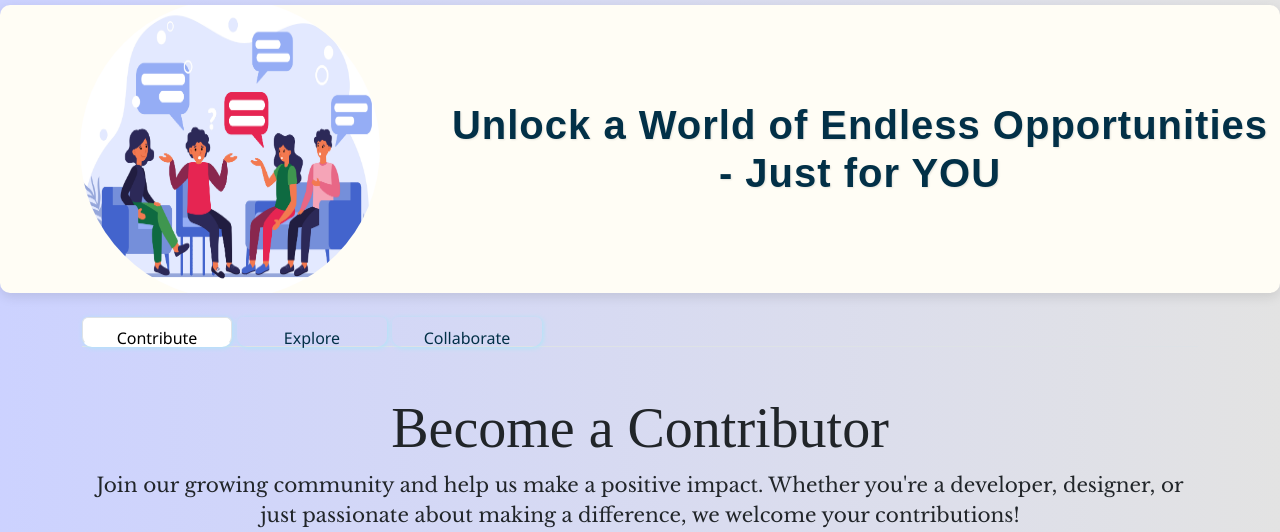
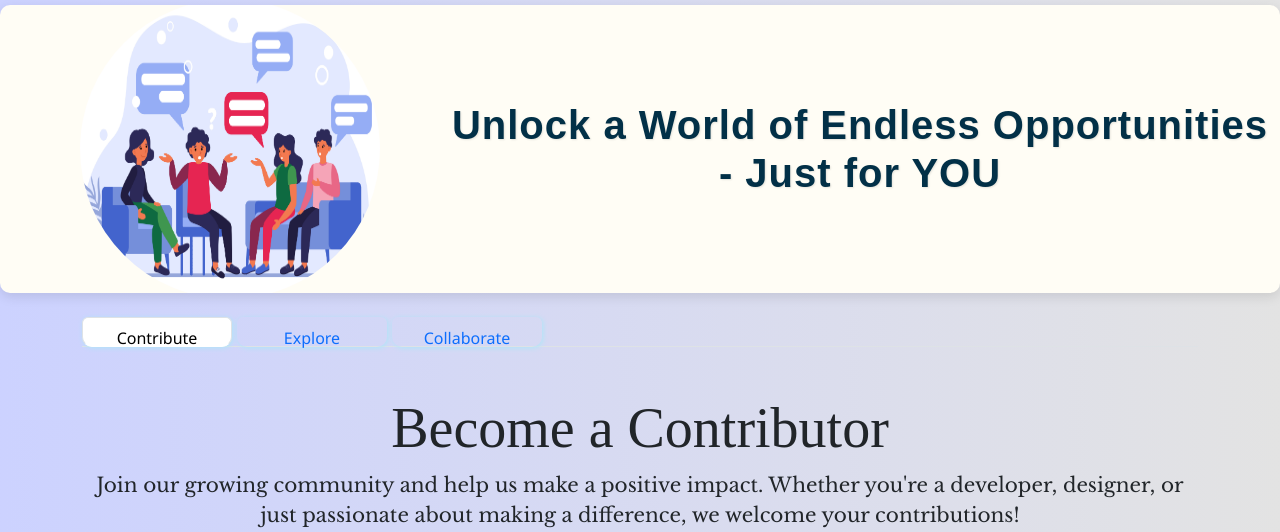
Before and after one commit to shreeya-malu/Campus_Connect, a Flask app: template templates/opportunities.html in a window 1280 px wide. Shown: the part 115-647 px from the top of the page. Run offline with Flask 3, Linux system fonts and the light colour scheme; the template is opened without the code that fills it, so the values that code supplies are empty; some web fonts are replaced.

Commit message:
Update opp.css

```diff
--- a/static/css/opp.css
+++ b/static/css/opp.css
@@ -60,28 +60,6 @@ h2 {
   max-width: 1200px;
   margin: 0 auto;
   padding: 2rem;
-}
-
-/* ===================== */
-/* NAV TABS              */
-/* ===================== */
-.nav-tabs .nav-link {
-  color: var(--prussian-blue);
-  font-weight: 500;
-  border: none;
-  border-bottom: 2px solid transparent;
-  transition: all 0.3s ease;
-}
-
-.nav-tabs .nav-link:hover {
-  color: var(--ut-orange);
-  border-bottom: 2px solid var(--ut-orange);
-}
-
-.nav-tabs .nav-link.active {
-  background-color: transparent;
-  color: var(--blue-green);
-  border-bottom: 2px solid var(--blue-green);
 }
 
 /* ===================== */
```
